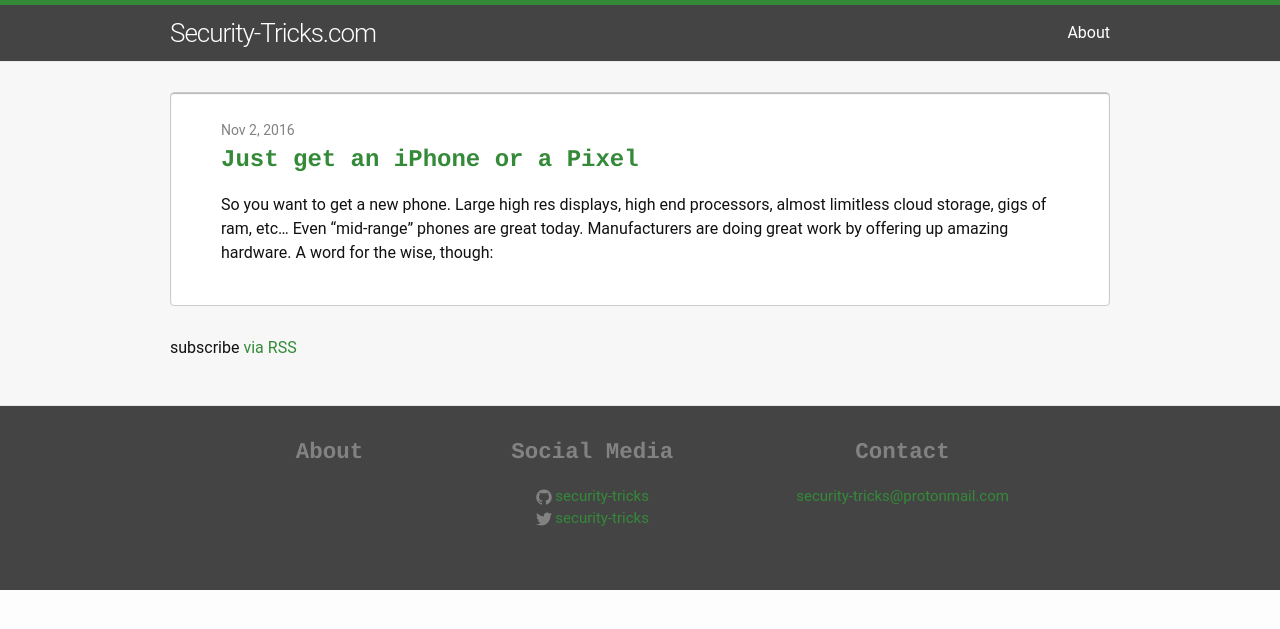
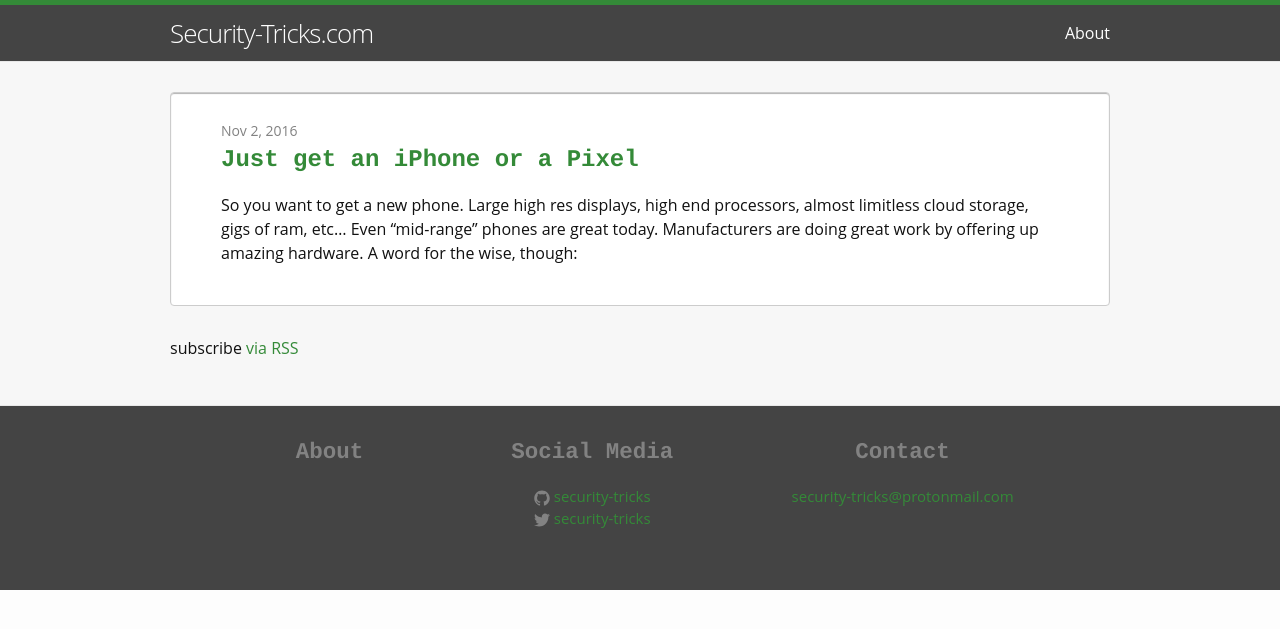
Before and after one commit to security-tricks/security-tricks, a Jekyll site: the page built from index.md, in a window 1280 px wide. Shown: the top 629 px of the page. Built offline with Jekyll 4.4.1, drawn with Linux system fonts in a browser that asks for light colours.

Commit message:
Open Sans

```diff
--- a/assets/main.scss
+++ b/assets/main.scss
@@ -4,7 +4,7 @@
 @charset "utf-8";
 
 // Our variables
-$base-font-family: "Roboto", Helvetica, Arial, sans-serif;
+$base-font-family: "Open Sans", Helvetica, Arial, sans-serif;
 $base-font-size:   16px;
 $base-font-weight: 400;
 $small-font-size:  $base-font-size * 0.875;
```
